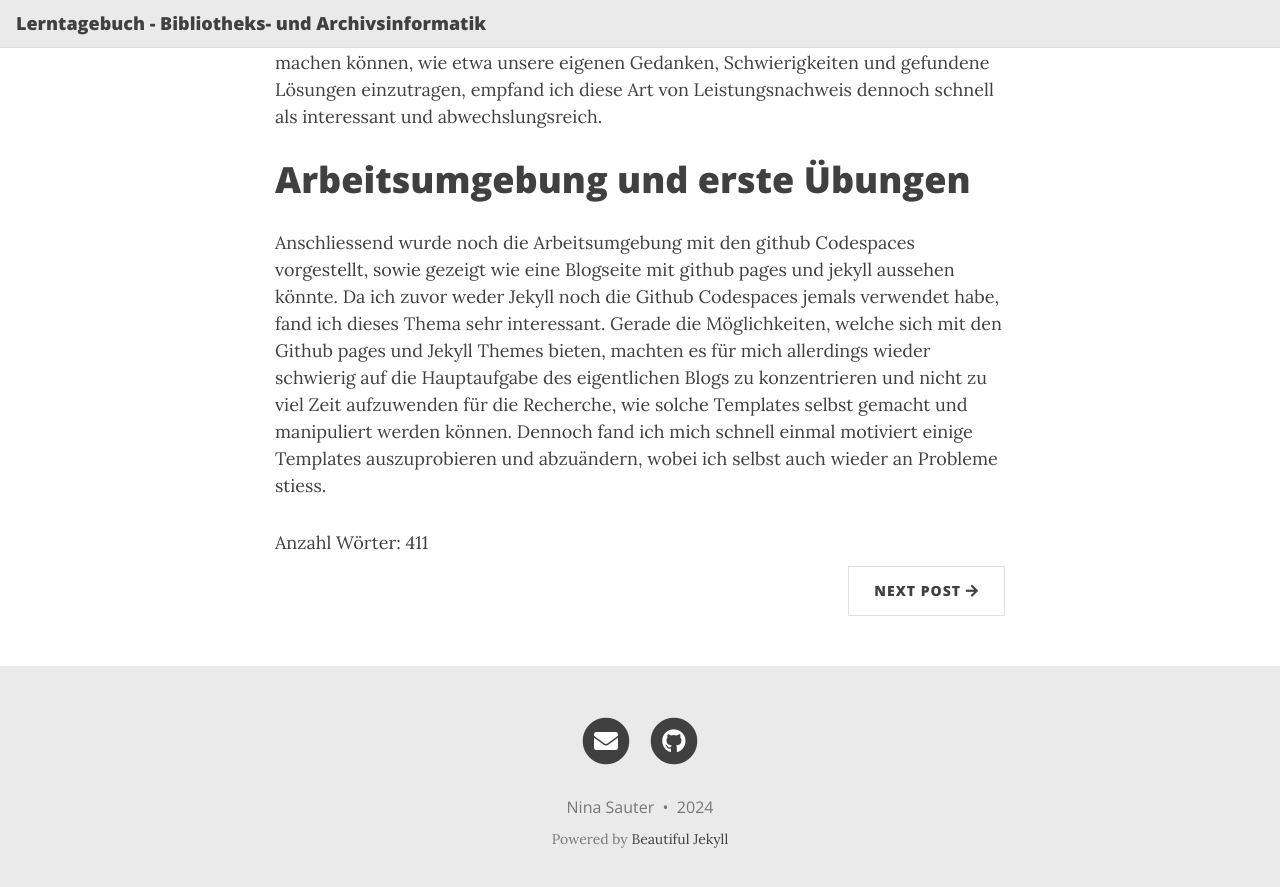
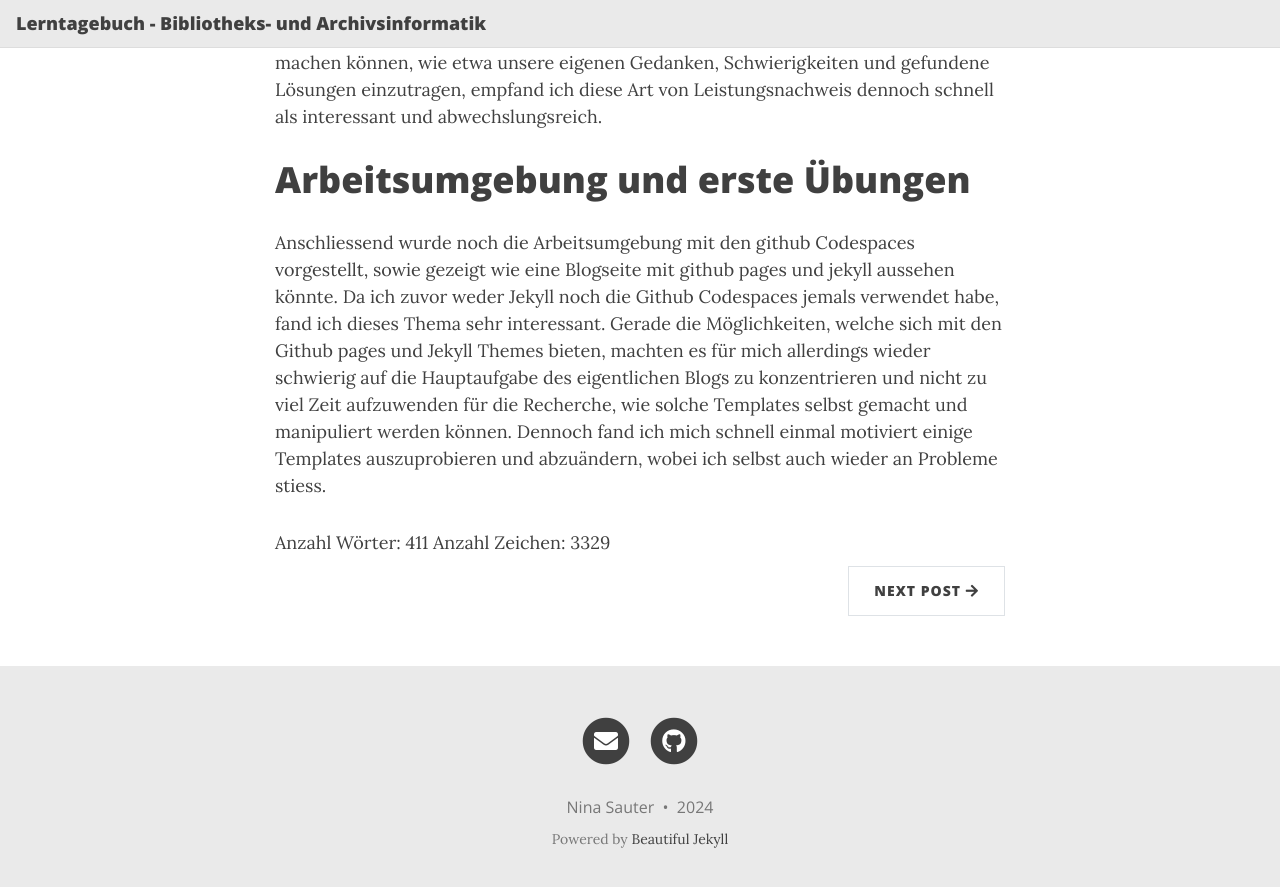
Before and after one commit to Kirryy/Kirryy.github.io, a Jekyll site: the page built from _posts/2024-02-19-Lerneinheit1.md, in a window 1280 px wide and 900 px high, scrolled down 1352 px. Shown: the top 887 px of the window. Built offline with Jekyll 4.4.1, drawn with Linux system fonts in a browser that asks for light colours; nearby versions of some CDN libraries.

Commit message:
character count

```diff
--- a/_layouts/post.html
+++ b/_layouts/post.html
@@ -42,6 +42,7 @@ layout: base
       <div class="blog-post">
         {{ content }}
         Anzahl Wörter: {{ page.content | number_of_words }}
+        Anzahl Zeichen: {{ page.content | size }}
       </div>
 
       <!-- {% if page.tags.size > 0 %}
```
Also changed, not shown: beautiful-jekyll-theme.gemspec.
